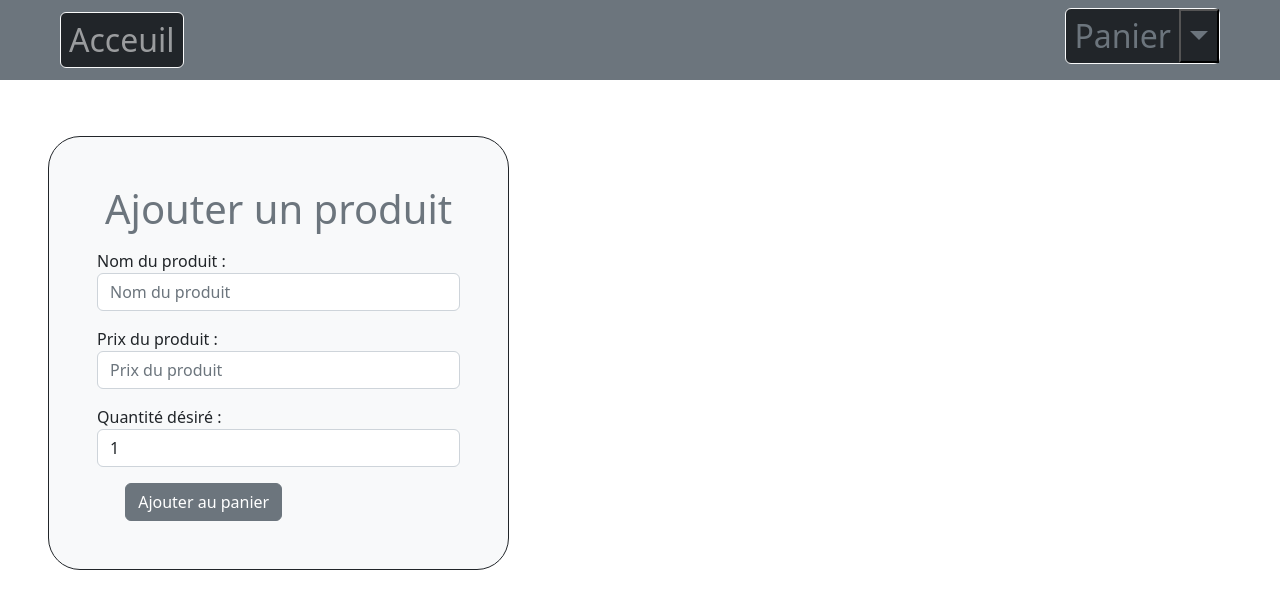
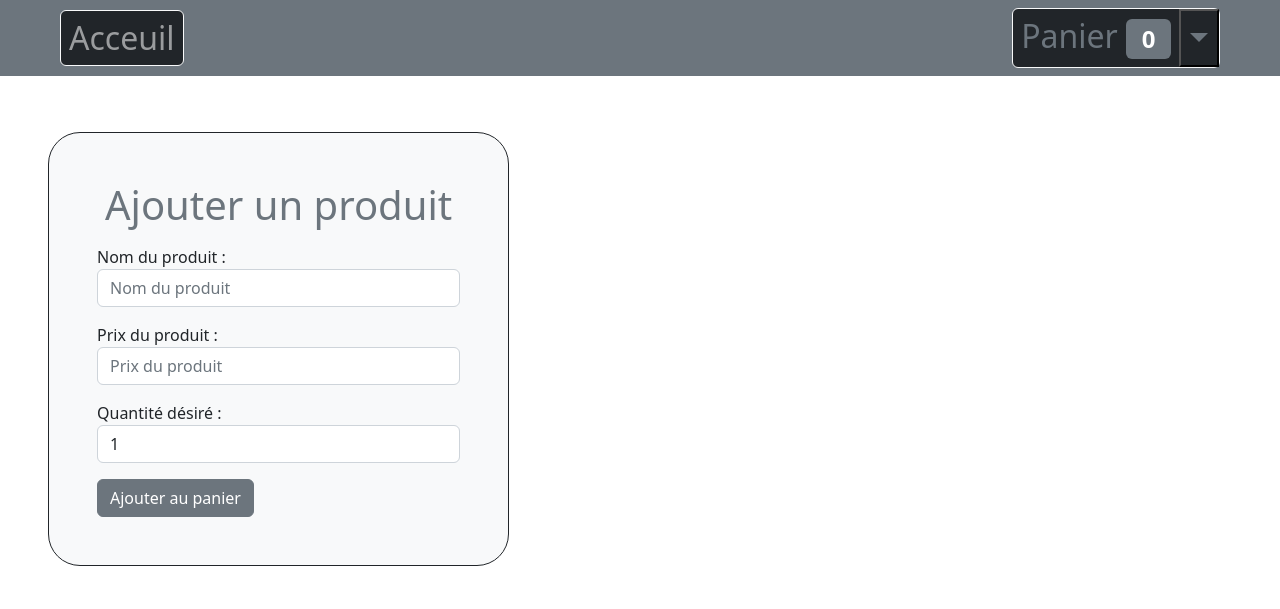
Before and after one commit to CedricStrub/ElanF, a PHP site: page / in a window 1280 px wide. Shown: the top 609 px of the page. Run offline with PHP 8.4, Linux system fonts and the light colour scheme.

Commit message:
Late commit 23/11/2022

```diff
--- a/Appli PHP/index.php
+++ b/Appli PHP/index.php
@@ -17,17 +17,27 @@
         </li>
         </ul>
     </div>
-    <div class="navbar-collapse collapse w-100 order-md-3 dual-collapse2 h2">
+    <div class="navbar-collapse collapse w-100 order-md-3 dual-collapse2">
     <div class="collapse navbar-collapse " id="navbarNavDarkDropdown">
         <ul class="navbar-nav ms-auto me-5 bg-dark border border-light rounded ">
-            <a href="recap.php" class="bg-dark text-secondary m-2 text-decoration-none">Panier</a>
+            <a href="recap.php" class="bg-dark text-secondary m-2 text-decoration-none">Panier
+                <span class="badge bg-secondary">
+                    <?php
+                    session_start();
+                    if(isset($_SESSION['products'])){
+                        echo count($_SESSION['products']);
+                    }else{
+                        echo "0";
+                    }
+                    ?>
+                </span>
+            </a>
         <button type="button" class="bg-dark dropdown-toggle dropdown-toggle-split text-secondary" id="dropdownMenuReference" data-bs-toggle="dropdown" aria-expanded="false" data-bs-reference="parent">
             <span class="visually-hidden">Toggle Dropdown</span>
         </button>
         <li class="dropdown">
             <ul class="dropdown-menu border-0 dropdown-menu-lg-end mt-4" aria-labelledby="navbarDarkDropdownMenuLink">
                 <?php
-                session_start();
                 if(!isset($_SESSION['products']) || empty($_SESSION['products'])){
                     echo "<div class='d-flex border border-dark rounded-5 bg-light m-5'><h1 class='m-5 text-secondary'>Aucun produit en session ...</h1></div>";
                 }else{
@@ -59,9 +69,9 @@
                             "</tr>".
                         "</tbody></table></div></div>";
                         }
-                ?>
-            </ul>
-        </li>
+                    ?>
+                </ul>
+            </li>
         </ul>
     </div>
     </div>
@@ -85,9 +95,13 @@
             <label for="prix">Quantité désiré :</label>
             <input type="number" class="form-control" name="qtt" value="1" min="1">
         </div>
-        <div class="form-check mb-5">
-            <label class="form-check-label"></label>
             <input type="submit" class="btn btn-secondary" name="submit" value="Ajouter au panier">
+        <?php
+            if(isset($_SESSION['msg'])){
+                echo "<p>".$_SESSION['msg']."</p>";
+                unset($_SESSION['msg']);
+            }
+            ?>
         </div>
         </div>
         </form>
```
Also changed, not shown: Appli PHP/recap.php (+12 -1 lines), Appli PHP/traitement.php (+12 -1 lines).
